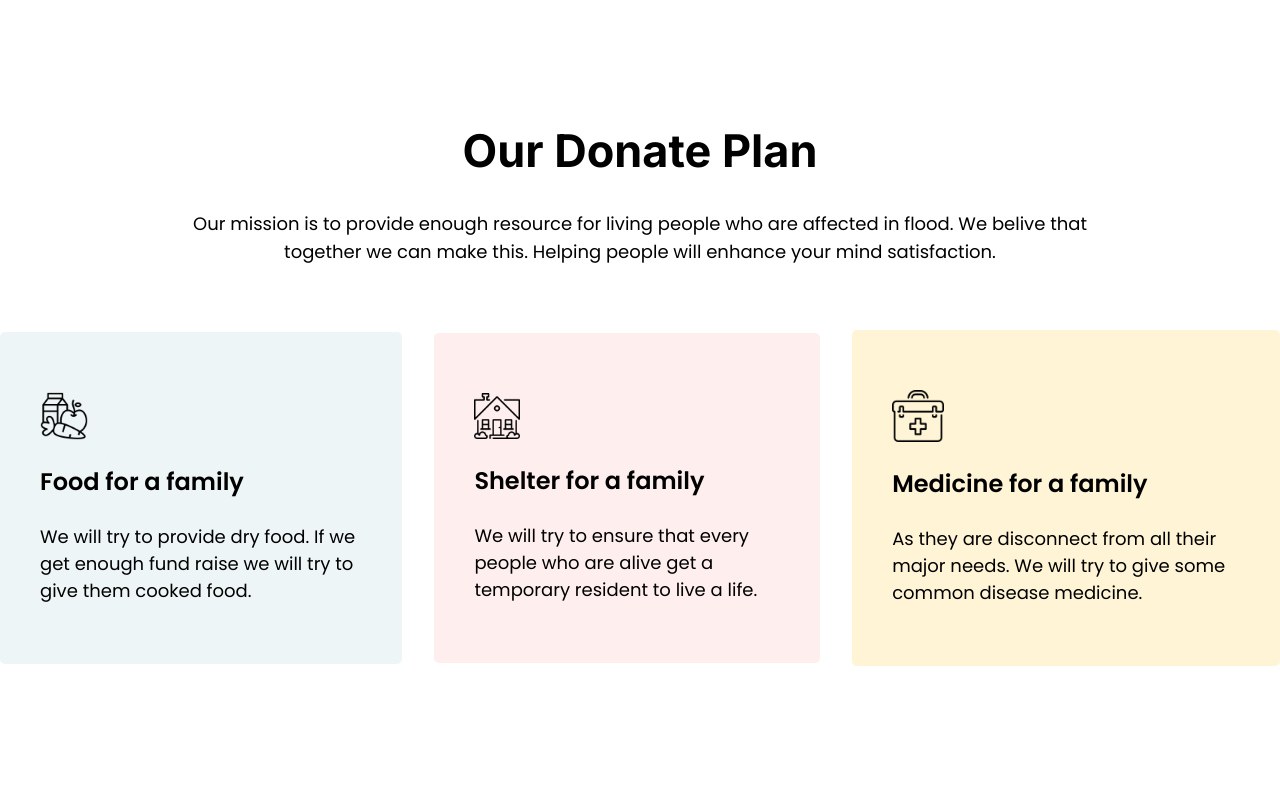
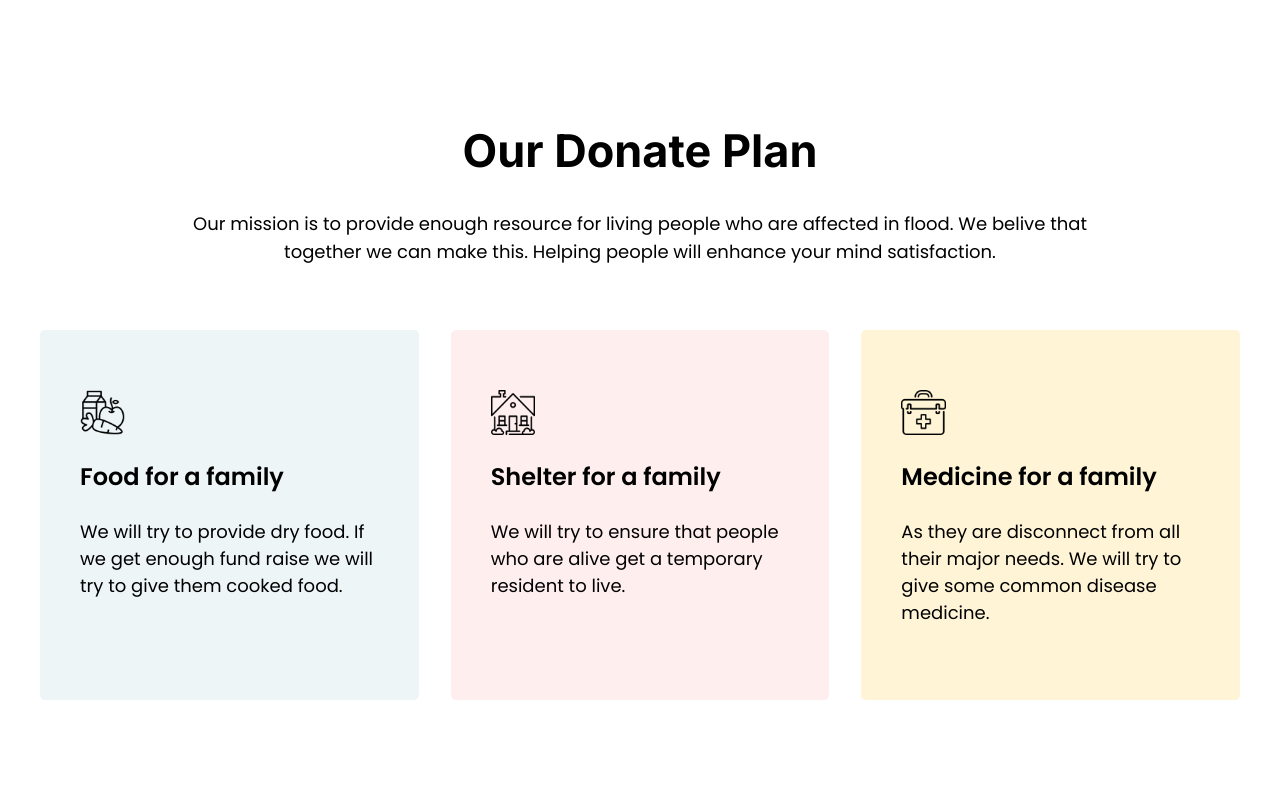
Before and after one commit to alamin-hossain-tech/donate-charity-project, a plain HTML site: page index.html in a window 1280 px wide. Shown: the part 1560-2360 px from the top of the page. Drawn offline with Linux system fonts and the light colour scheme.

Commit message:
some style changed

```diff
--- a/index.html
+++ b/index.html
@@ -96,8 +96,8 @@
           <img src="img/icons/house.png" alt="house-image" />
           <h4>Shelter for a family</h4>
           <p>
-            We will try to ensure that every people who are alive get a
-            temporary resident to live a life.
+            We will try to ensure that people who are alive get a temporary
+            resident to live.
           </p>
         </div>
         <div id="plan-box-three" class="donate-plan-box-item">
--- a/style.css
+++ b/style.css
@@ -149,7 +149,7 @@ input:focus {
 /* Donate plan styles */
 
 .donate-plan-section {
-  max-width: 1400px;
+  max-width: 1200px;
   margin: 0 auto;
   padding-bottom: 140px;
   text-align: center;
@@ -174,6 +174,8 @@ input:focus {
 
 .donate-plan-box-item {
   background-color: #f4f4f4;
+  width: 32%;
+  height: 250px;
   align-items: flex-start;
   display: flex;
   flex-direction: column;
```
